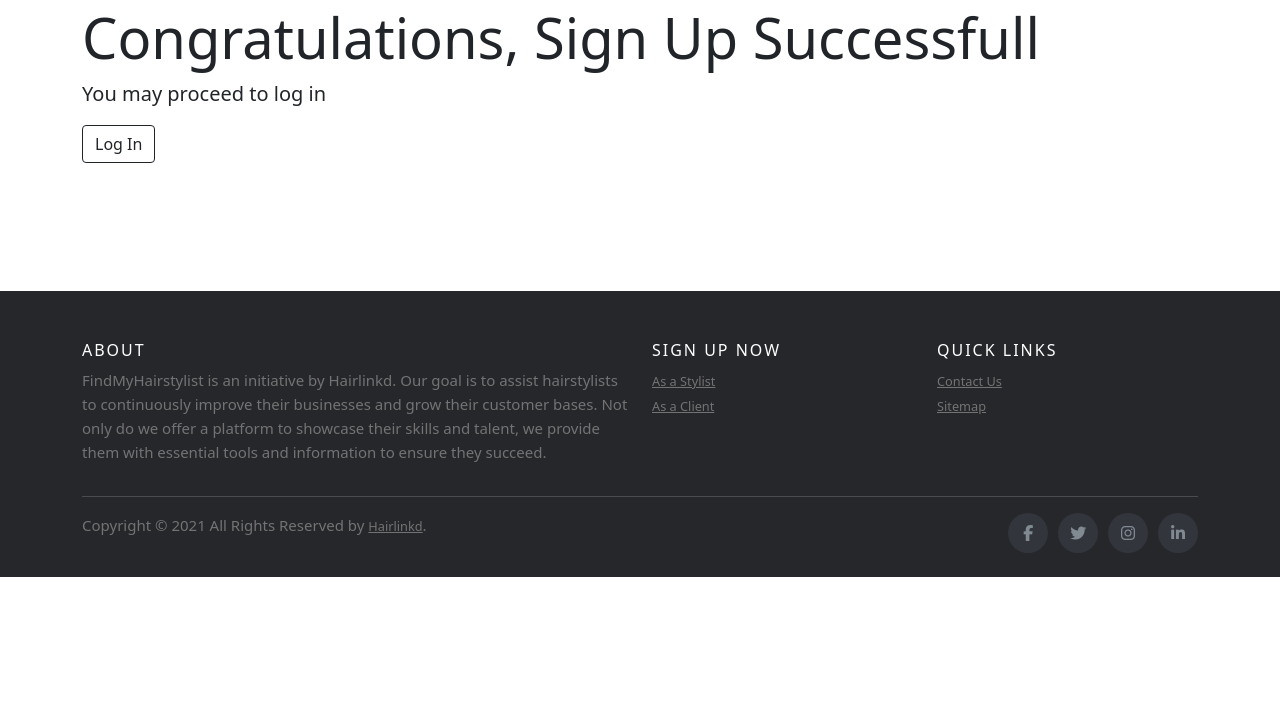
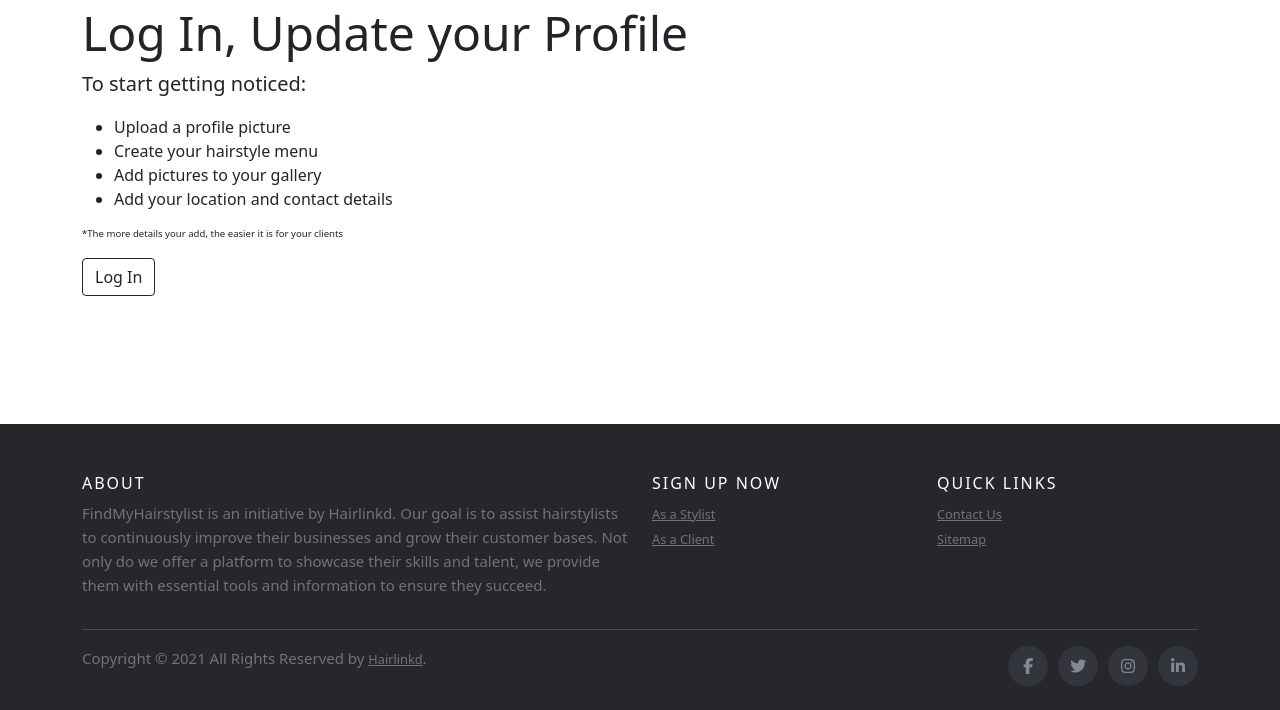
Before and after one commit to mdinga/findmyhairstylist, a Django app: template accounts/templates/accounts/stylist_success.html in a window 1280 px wide. Shown: the part 121-831 px from the top of the page. Before the commit the page ends 698 px from the top, so only its background shows below. Run offline with Django 3.2, Linux system fonts and the light colour scheme; the template is opened without the code that fills it, so the values that code supplies are empty; some libraries are stand-ins or nearby versions; some web fonts are replaced.

Commit message:
Update Profile Prompt

```diff
--- a/accounts/templates/accounts/stylist_success.html
+++ b/accounts/templates/accounts/stylist_success.html
@@ -3,8 +3,18 @@
 {% block content %}
 
 <div class="container">
-  <h3 class="display-4">Congratulations, Sign Up Successfull </h3>
-  <p class="lead">You may proceed to log in</p>
+  <h3 class="display-5">Log In, Update your Profile</h3>
+  <p class="lead">To start getting noticed:</p>
+
+  <ul>
+    <li>Upload a profile picture</li>
+    <li>Create your hairstyle menu</li>
+    <li>Add pictures to your gallery</li>
+    <li>Add your location and contact details</li>
+  </ul>
+
+  <p style="font-size:60%">*The more details your add, the easier it is for your clients</p>
+
   <a href="{% url 'accounts:login' %}" class="btn btn-outline-dark">Log In</a>
 
 </div>
```
